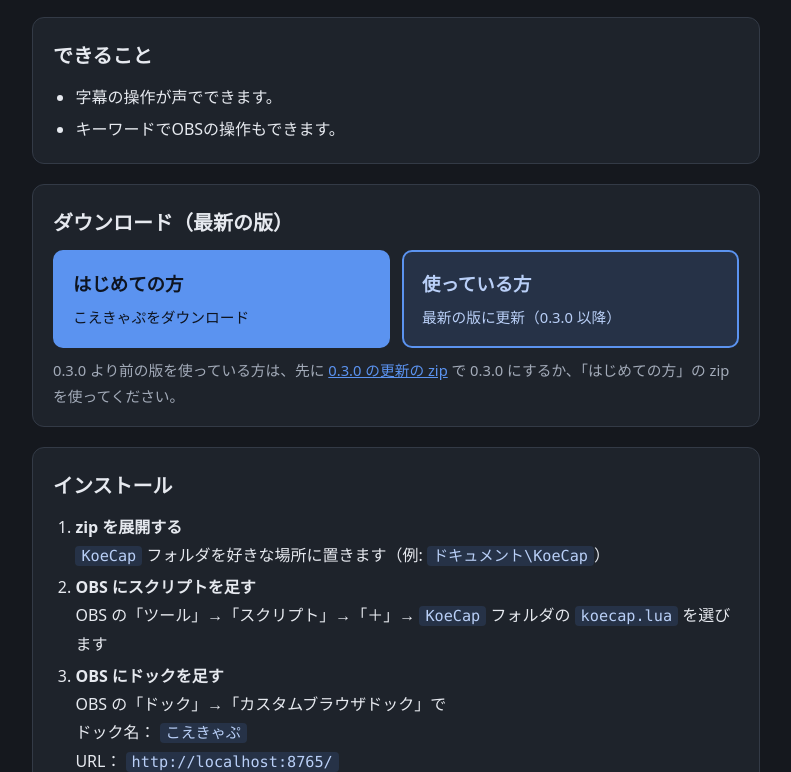
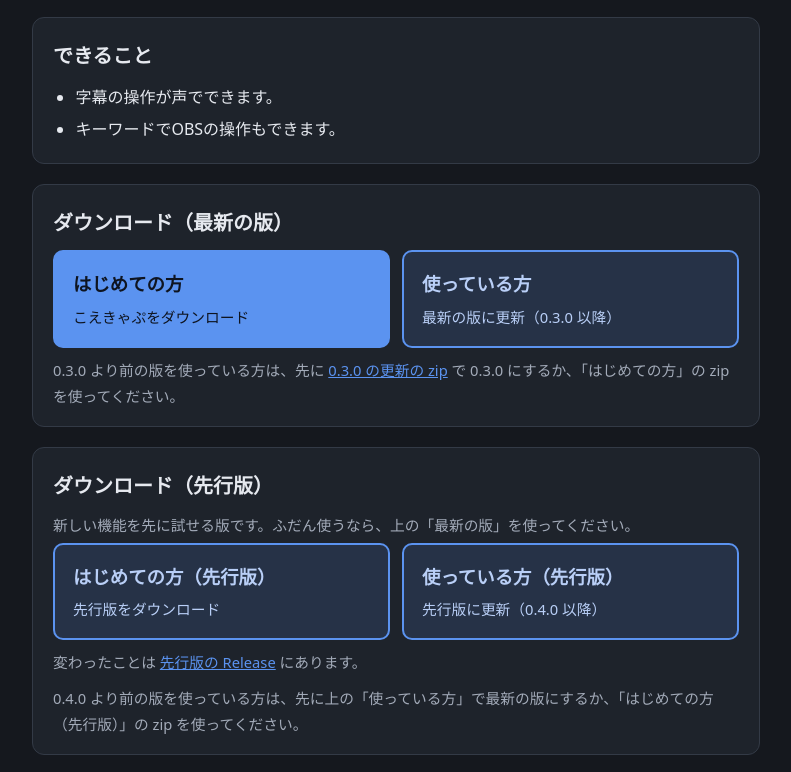
Before and after one commit to kurus-es/koecap, a plain HTML site: page docs/index.html in a window 1280 px wide. Shown: the part 117-889 px from the top of the page, without its empty margins (244-1035 px from the left). Drawn offline with Linux system fonts and the light colour scheme.

Commit message:
ダウンロードのページに先行版の段（固定のタグ preview の固定の名前・版の数字は出さない・利用者「先行版ボタンをたしてください」2026-11-22）
Co-Authored-By: Claude Opus 5.5 <noreply@anthropic.com>

```diff
--- a/docs/index.html
+++ b/docs/index.html
@@ -9,6 +9,8 @@
   GitHub Pages の下書き（main の docs/ を公開する形）。
   外と通信しないページにするため、外の CSS・フォント・JS・アクセスを数える仕組み・フォームは入れない。
   ボタンとソースのリンクは releases/latest/download/<固定の名前> を指すので、版が上がってもこのページは直さなくてよい
+  先行版のボタンは releases/download/preview/<固定の名前>（固定のタグ preview の pre-release）を指すので、先行版が上がっても直さなくてよい。
+  次の正式版を出すときは先行版の段を外す（古い先行版のボタンを残さない・2026-11-22 利用者「先行版ボタンをたしてください」）
   （そのかわり Releases に固定の名前の写し KoeCap.zip・KoeCap-update.zip・KoeCap-source.zip も付ける）。
   更新の写しは元の版が替わっても同じ名前 KoeCap-update.zip（利用者の決め・2026-11-10）。更新の zip は元の版からの差だけなので、
   元の版が違う人が当てると古いファイルが残る。どの版から上げられるかは、ボタンの下の「〇〇 以降」と Release の説明で示す
@@ -100,6 +102,23 @@ code {
 </section>
 
 <section>
+  <h2>ダウンロード（先行版）</h2>
+  <p class="small">新しい機能を先に試せる版です。ふだん使うなら、上の「最新の版」を使ってください。</p>
+  <div class="buttons">
+    <a class="btn sub" href="https://github.com/kurus-es/koecap/releases/download/preview/KoeCap-preview.zip">
+      <strong>はじめての方（先行版）</strong>
+      <span>先行版をダウンロード</span>
+    </a>
+    <a class="btn sub" href="https://github.com/kurus-es/koecap/releases/download/preview/KoeCap-preview-update.zip">
+      <strong>使っている方（先行版）</strong>
+      <span>先行版に更新（0.4.0 以降）</span>
+    </a>
+  </div>
+  <p class="small">変わったことは <a href="https://github.com/kurus-es/koecap/releases/tag/preview">先行版の Release</a> にあります。</p>
+  <p class="small">0.4.0 より前の版を使っている方は、先に上の「使っている方」で最新の版にするか、「はじめての方（先行版）」の zip を使ってください。</p>
+</section>
+
+<section>
   <h2>インストール</h2>
   <ol>
     <li><strong>zip を展開する</strong><br>
```
